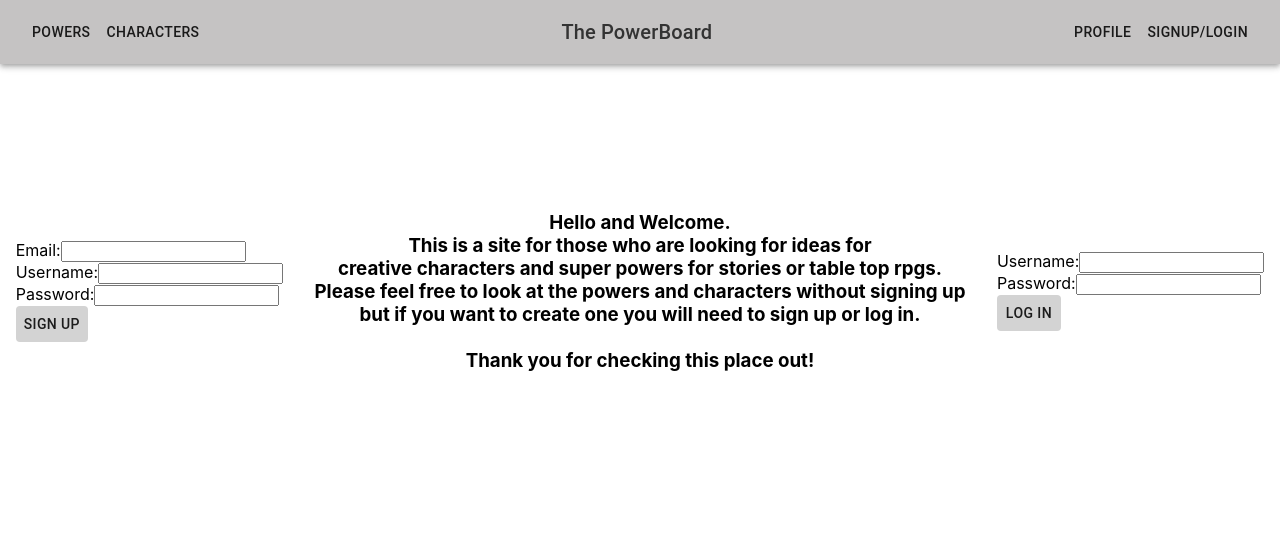
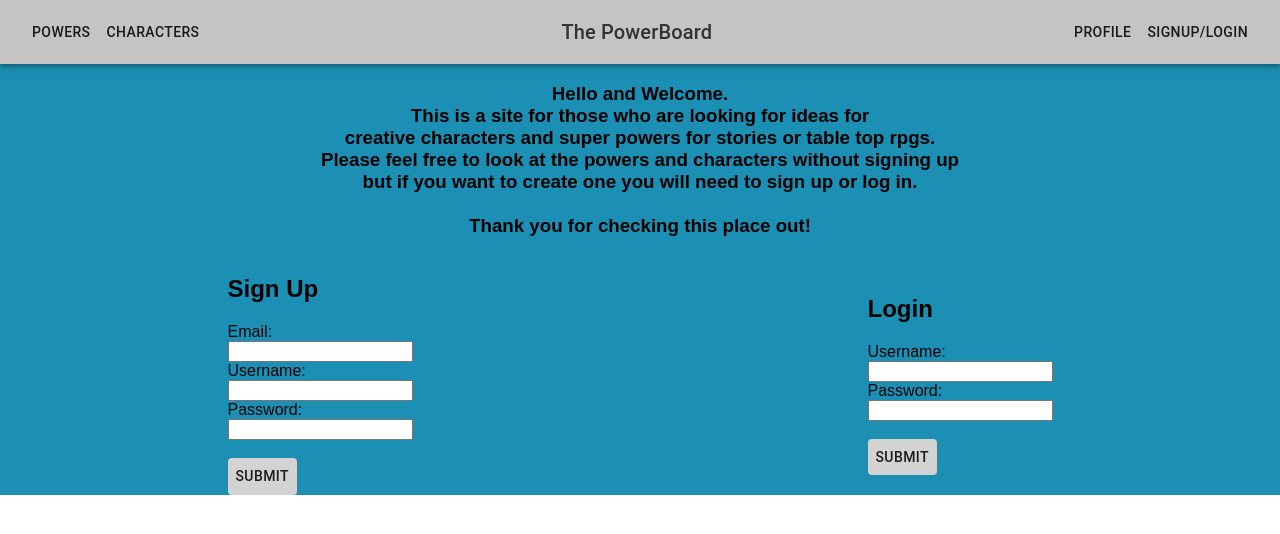
Before and after one commit to KeaganPT/PowerBoardClient, a React (Create React App) app: page / in a window 1280 px wide. Shown: the top 534 px of the page. Built offline with nearby package versions, Linux system fonts and the light colour scheme.

Commit message:
Background color in tryin to set it to fill the browser

```diff
--- a/src/App.css
+++ b/src/App.css
@@ -1,6 +1,8 @@
-/* .App {
-  text-align: center;
-} */
+.App {
+  font-family:Arial, Helvetica, sans-serif;
+  background-color: #1B90B4;
+  background-size: cover;
+}
 
 .App-logo {
   height: 40vmin;
--- a/src/components/Auth/Auth.css
+++ b/src/components/Auth/Auth.css
@@ -1,5 +1,5 @@
-.container {
-    margin-top: 10%;
+.authContainer {
+    margin-top: 10px;
     display: flex;
     justify-content: space-around;
     align-items: center;
@@ -7,5 +7,11 @@
 
 .introSpeech {
     text-align: center;
-    font: Arial;
+    font-family: Arial;
+    font-size: 18;
 }
+
+.container{
+    background-color: #1B90B4;
+    background-size: cover;
+}
--- a/src/components/Auth/Auth.tsx
+++ b/src/components/Auth/Auth.tsx
@@ -88,22 +88,6 @@ class Auth extends React.Component<propTypes, UserTypes>{
     render() {
         return (
             <div className="container">
-                <form className="signUp" >
-                    <div>
-                        <label >Email:</label>
-                        <input onChange={(e) => this.setState({ email: e.target.value })} name="email" value={this.state.email}></input>
-                    </div>
-                    <div>
-                        <label>Username:</label>
-                        <input type="text" onChange={(e) => this.setState({ userNameSignup: e.target.value })} value={this.state.userNameSignup}></input>
-                    </div>
-                    <div>
-                        <label>Password:</label>
-                        <input type="text" onChange={(e) => this.setState({ passwordSignup: e.target.value })} value={this.state.passwordSignup}></input>
-                    </div>
-                    <Button style={{ backgroundColor: 'lightGray' }} onClick={(e) => this.handleSubmitRegister(e)}>Sign Up</Button>
-                </form>
-
                 <div className="introSpeech">
                     <h3>
                         Hello and Welcome.
@@ -120,18 +104,51 @@ class Auth extends React.Component<propTypes, UserTypes>{
                         Thank you for checking this place out!
                     </h3>
                 </div>
+                <div className="authContainer">
+                    <form className="signUp" >
+                        <div>
+                            <h2>Sign Up</h2>
+                            <label >Email:</label>
+                            <br />
+                            <input onChange={(e) => this.setState({ email: e.target.value })} name="email" value={this.state.email}></input>
+                            <br />
+                        </div>
+                        <div>
+                            <label>Username:</label>
+                            <br />
+                            <input type="text" onChange={(e) => this.setState({ userNameSignup: e.target.value })} value={this.state.userNameSignup}></input>
+                            <br />
+                        </div>
+                        <div>
+                            <label>Password:</label>
+                            <br />
+                            <input type="text" onChange={(e) => this.setState({ passwordSignup: e.target.value })} value={this.state.passwordSignup}></input>
+                            <br />
+                        </div>
+                        <br />
+                        <Button style={{ backgroundColor: 'lightGray' }} onClick={(e) => this.handleSubmitRegister(e)}>Submit</Button>
+                    </form>
+
+
 
                     <form className="logIn">
                         <div>
+                            <h2>Login</h2>
                             <label>Username:</label>
+                            <br />
                             <input onChange={(e) => this.setState({ userNameLogin: e.target.value })} value={this.state.userNameLogin} />
+                            <br />
                         </div>
                         <div>
                             <label>Password:</label>
+                            <br />
                             <input onChange={(e) => this.setState({ passwordLogin: e.target.value })} value={this.state.passwordLogin} />
+                            <br />
                         </div>
-                    <Button style={{ backgroundColor: 'lightGray' }} onClick={(e) => { return this.handleSubmitLogin(e) }}>Log In</Button>
+                        <br />
+                        <Button style={{ backgroundColor: 'lightGray' }} onClick={(e) => { return this.handleSubmitLogin(e) }}>Submit</Button>
                     </form>
+                </div>
             </div>
         )
     }
--- a/src/components/Characters/DisplayCharacter/DisplayCharacter.tsx
+++ b/src/components/Characters/DisplayCharacter/DisplayCharacter.tsx
@@ -18,7 +18,8 @@ const useStyles = makeStyles({
         maxWidth: 476,
         border: '2px solid black',
         marginLeft: '5%',
-        marginTop: '20px'
+        marginTop: '10px',
+        marginBottom: '20px'
     },
     title: {
         fontSize: 14,
--- a/src/components/Powers/DisplayPower/DisplayPower.tsx
+++ b/src/components/Powers/DisplayPower/DisplayPower.tsx
@@ -17,7 +17,8 @@ const useStyles = makeStyles({
         maxWidth: 476,
         border: '2px solid black',
         marginLeft: '5%',
-        marginTop: '20px'
+        marginTop: '10px',
+        marginBottom: '20px'
     },
     title: {
         fontSize: 14,
--- a/src/components/Profile/ProfileDisplay/ProfileDisplay.tsx
+++ b/src/components/Profile/ProfileDisplay/ProfileDisplay.tsx
@@ -1,5 +1,5 @@
 import React from 'react'
-// import './ProfileDisplay.css'
+
 import { makeStyles } from '@material-ui/core/styles';
 import Card from '@material-ui/core/Card';
 import CardActions from '@material-ui/core/CardActions'
```
Also changed, not shown: 1 other file (tests, documents, lock files or other folders). Lines whose indentation alone changed are shown as unchanged.
